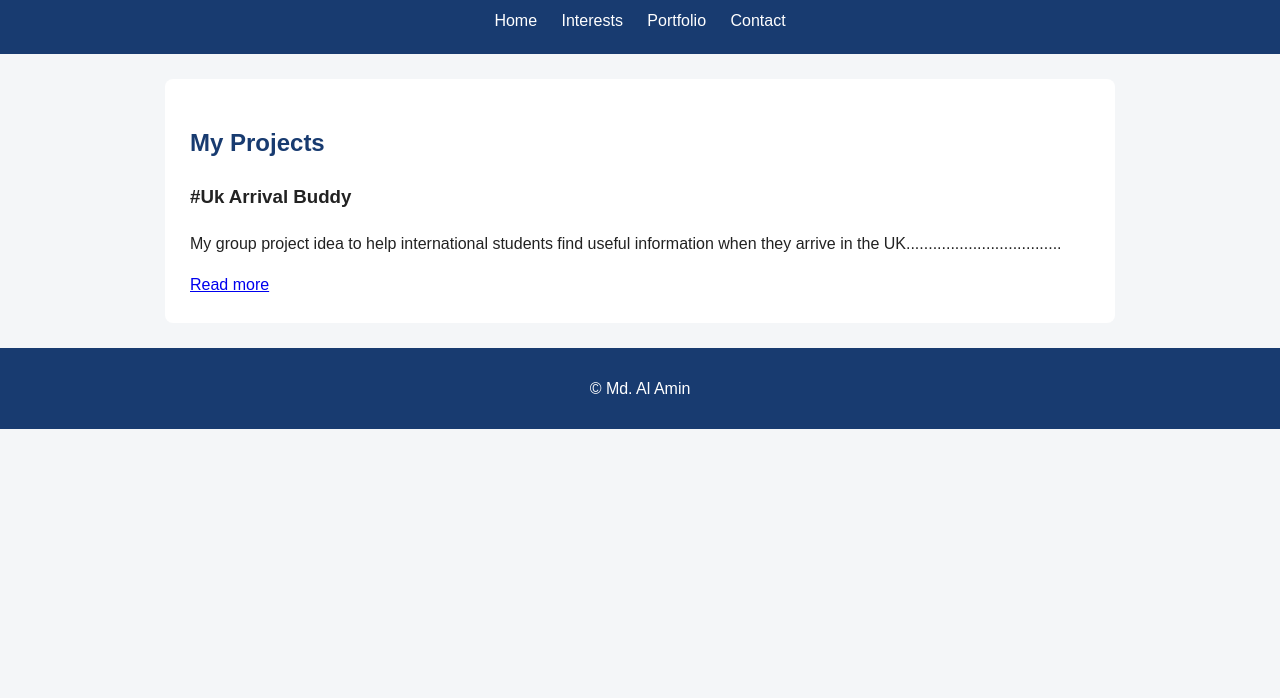
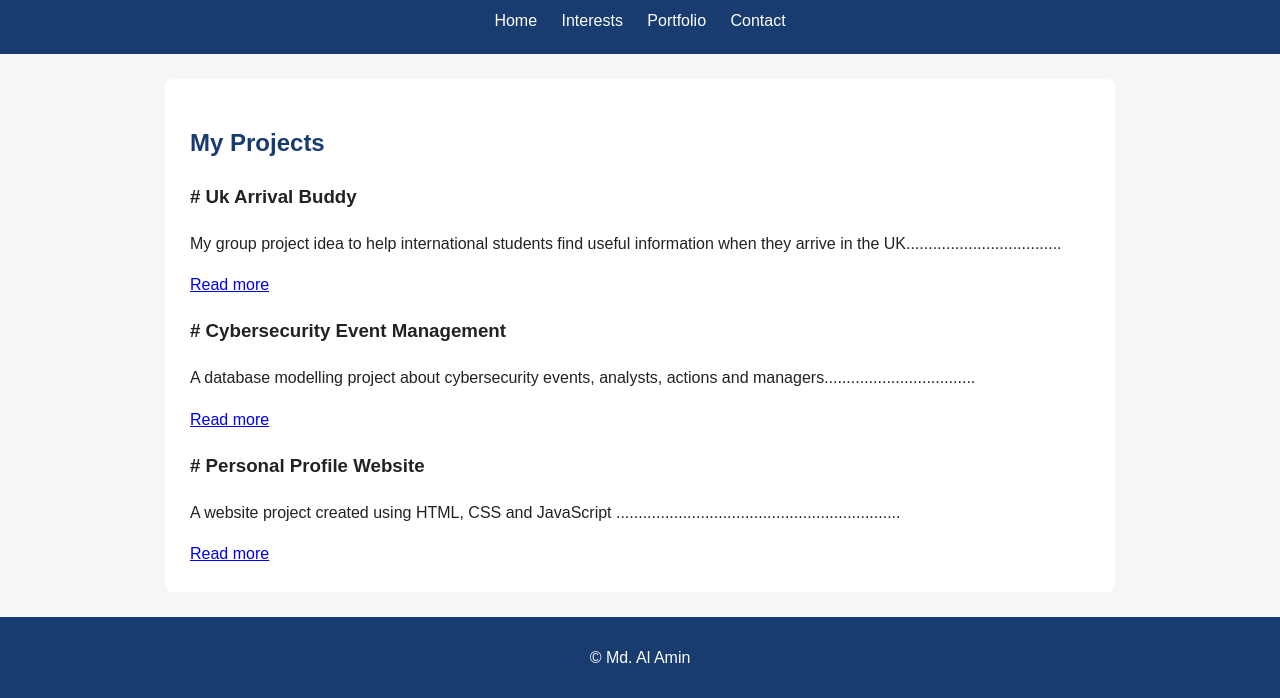
Before and after one commit to ma25ahm/my_accessible_and_usable_profile_site, a plain HTML site: page Portfolio.html in a window 1280 px wide. Shown: the part 106-804 px from the top of the page. Drawn offline with Linux system fonts and the light colour scheme; a script that the page names is missing.

Commit message:
add cybersecurity and website code

```diff
--- a/Portfolio.html
+++ b/Portfolio.html
@@ -24,9 +24,21 @@
         <h2>My Projects</h2>
 
         <section class="project">
-            <h3>#Uk Arrival Buddy</h3>
+            <h3># Uk Arrival Buddy</h3>
             <p>My group project idea to help international students find useful information when they arrive in the UK...................................</p>
             <a href="project-details.html#arrival-buddy">Read more</a>
+        </section>
+
+         <section class="project">
+            <h3># Cybersecurity Event Management</h3>
+            <p>A database modelling project about cybersecurity events, analysts, actions and managers..................................</p>
+            <a href="project-details.html#event-management">Read more</a>
+        </section>
+
+        <section class="project">
+            <h3># Personal Profile Website</h3>
+            <p>A website project created using HTML, CSS and JavaScript ................................................................</p>
+            <a href="project-details.html#profile-website">Read more</a>
         </section>
 
 
```
